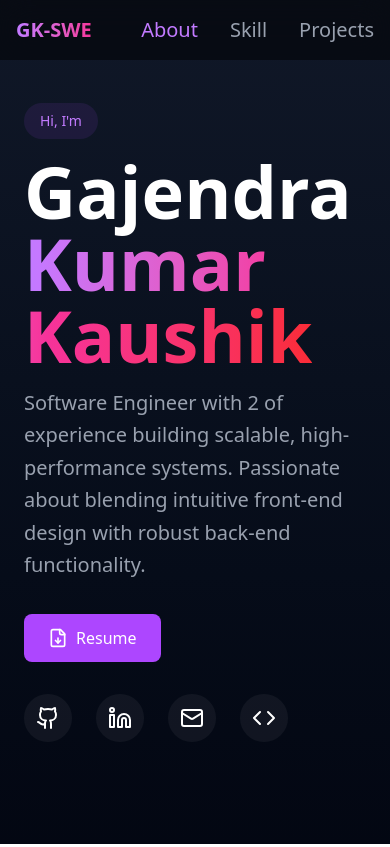
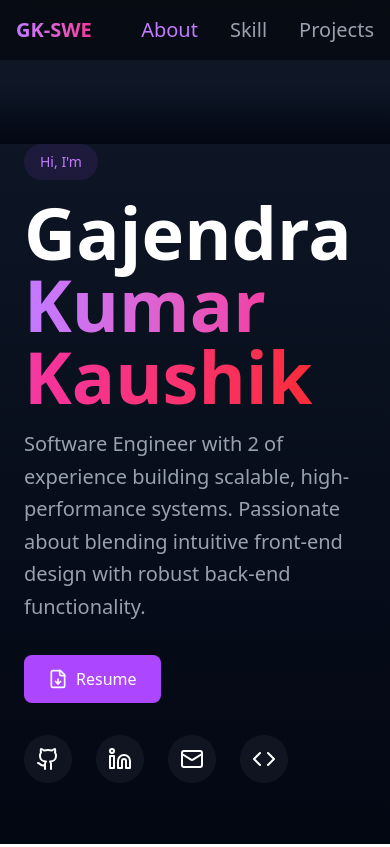
Before and after one commit to GajendraKaushik/my_profile, a React (Vite) app: page / in a window 390 px wide. Built offline with nearby package versions, Linux system fonts and the light colour scheme.

Commit message:
Update: experience section

```diff
--- a/src/App.jsx
+++ b/src/App.jsx
@@ -2,6 +2,7 @@ import { useState } from 'react'
 import './App.css';
 import Navbar from './components/NavBar/Navbar';
 import Profile from './components/Profile/Profile';
+import Experience from './components/Experience';
 
 function App() {
 
@@ -12,9 +13,9 @@ function App() {
           <Navbar />
           <main className='pt-20'>
             <section>
-            <Profile/>
-          </section>
-
+              <Profile />
+              <Experience />
+            </section>
           </main>
         </div>
       </div>
--- /dev/null
+++ b/src/components/Experience.jsx
@@ -0,0 +1,33 @@
+import React from 'react'
+
+const Experience = () => {
+    const experiences = [
+        {
+            role: "Software Engineer",
+            company: "Humanetics India.",
+            url: "https://www.humaneticsgroup.com/",
+            location: "Bengaluru, India",
+            type: "Full-time",
+            skills: ["Python", "Tyepscript", "CI/CD", "AWS", "PostgreSQL", "Terraform", "AI"],
+            current: true,
+        },
+        {
+            role: "Graduate Engineer",
+            company: "Cisco Systems.",
+            url: "https://www.cisco.com/",
+            location: "Bengaluru, India",
+            type: "Full-time",
+            skills: ["Python", "Javascript", "CI/CD", "AWS", "Terraform", "Git"]
+        }
+    ]
+    return (
+        <section className="py-8 md:py-16 relative overflow-hidden">
+            <div className="absolute inset-0 bg-gradient-to-b from-gray-900 to-gray-950">
+                <div className="absolute inset-0 bg-[radial-gradient(ellipse_at_center,_var(--tw-gradient-stops))] from-purple-900/20 via-transparent to-transparent" />
+            </div>
+
+        </section>
+    )
+}
+
+export default Experience
--- a/src/components/Profile/Profile.jsx
+++ b/src/components/Profile/Profile.jsx
@@ -1,10 +1,10 @@
 import { motion } from "framer-motion";
-import { FileDown} from "lucide-react";
+import { FileDown } from "lucide-react";
 import { LuGithub, LuLinkedin, LuMail, LuCode } from "react-icons/lu";
 import React from 'react'
 
-const IconMap={
-  github:LuGithub,
+const IconMap = {
+  github: LuGithub,
   linkedin: LuLinkedin,
   mail: LuMail,
   code: LuCode
@@ -36,12 +36,12 @@ const Profile = () => {
   return (
     <div>
       <div className="absolute inset-0 bg-gradient-to-b from-gray-900 to-gray-950">
-        <div className="absolute inset-0 bg-[radial-gradient(ellipse_at_center,_var(--tw-gradient-stops))] from-purple-900/20 via-transparent to-transparent"/>
+        <div className="absolute inset-0 bg-[radial-gradient(ellipse_at_center,_var(--tw-gradient-stops))] from-purple-900/20 via-transparent to-transparent" />
         <section
           id='about'
           className='min-h-screen flex items-center relative overflow-hidden'
         >
-          <div className='container mx-auto px-6 py-16'>
+          <div className='container mx-auto px-6 py-16 mt-20'>
             <div className='flex flex-col md:flex-row items-center gap-16'>
               <motion.div
                 initial={{ opacity: 0, x: -50 }}
@@ -77,8 +77,8 @@ const Profile = () => {
                   </motion.p>
                 </div>
                 <motion.div
-                initial={{opacity: 0, y: 20}}
-                animate={{opacity: 1, y: 0}}
+                  initial={{ opacity: 0, y: 20 }}
+                  animate={{ opacity: 1, y: 0 }}
                   className="flex gap-6"
                 >
                   <a
@@ -91,21 +91,21 @@ const Profile = () => {
                   </a>
                 </motion.div>
                 <motion.div
-                initial={{opacity: 0, y:20}}
-                animate={{opacity: 1, y:0}}
+                  initial={{ opacity: 0, y: 20 }}
+                  animate={{ opacity: 1, y: 0 }}
                   className="flex gap-6"
                 >
-                { socialLink.map((Social, index)=>{
+                  {socialLink.map((Social, index) => {
 
                     const IconComponent = IconMap[Social.icon];
-                  return(
+                    return (
                       <motion.a
                         key={index}
                         href={Social.link}
                         target="_blank"
                         rel="noopener noreferrer"
                         className="p-3 rounded-full bg-white/5 hover:bg-white/10 transition-all hover:scal-110"
-                    whileHover={{y: -2}}
+                        whileHover={{ y: -2 }}
                         title={Social.title}
                       >
                         <IconComponent size={24} />
@@ -116,8 +116,8 @@ const Profile = () => {
               </motion.div>
 
               <motion.div
-              initial={{opacity: 0, scale:0.5}}
-              animate={{opacity: 1, scale: 1}}
+                initial={{ opacity: 0, scale: 0.5 }}
+                animate={{ opacity: 1, scale: 1 }}
                 className="relative w-96 h-96 hidden md:block"
               >
                 <div className="absolute inset-0 rounded-full bg-gradient-to-r from-purple-500 to-pink-500 blur-3xl opacity-20">
```
Lines whose indentation alone changed are shown as unchanged.
